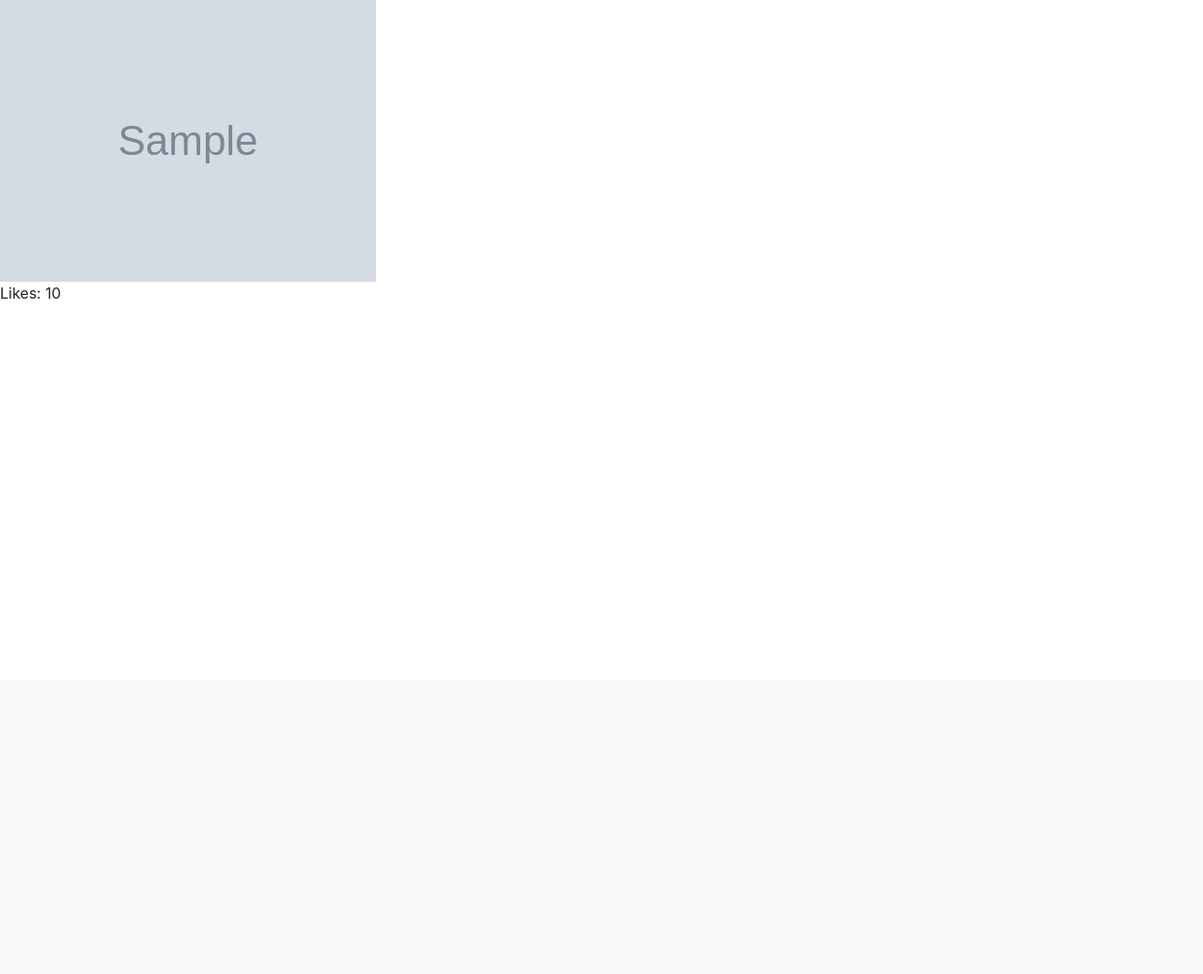
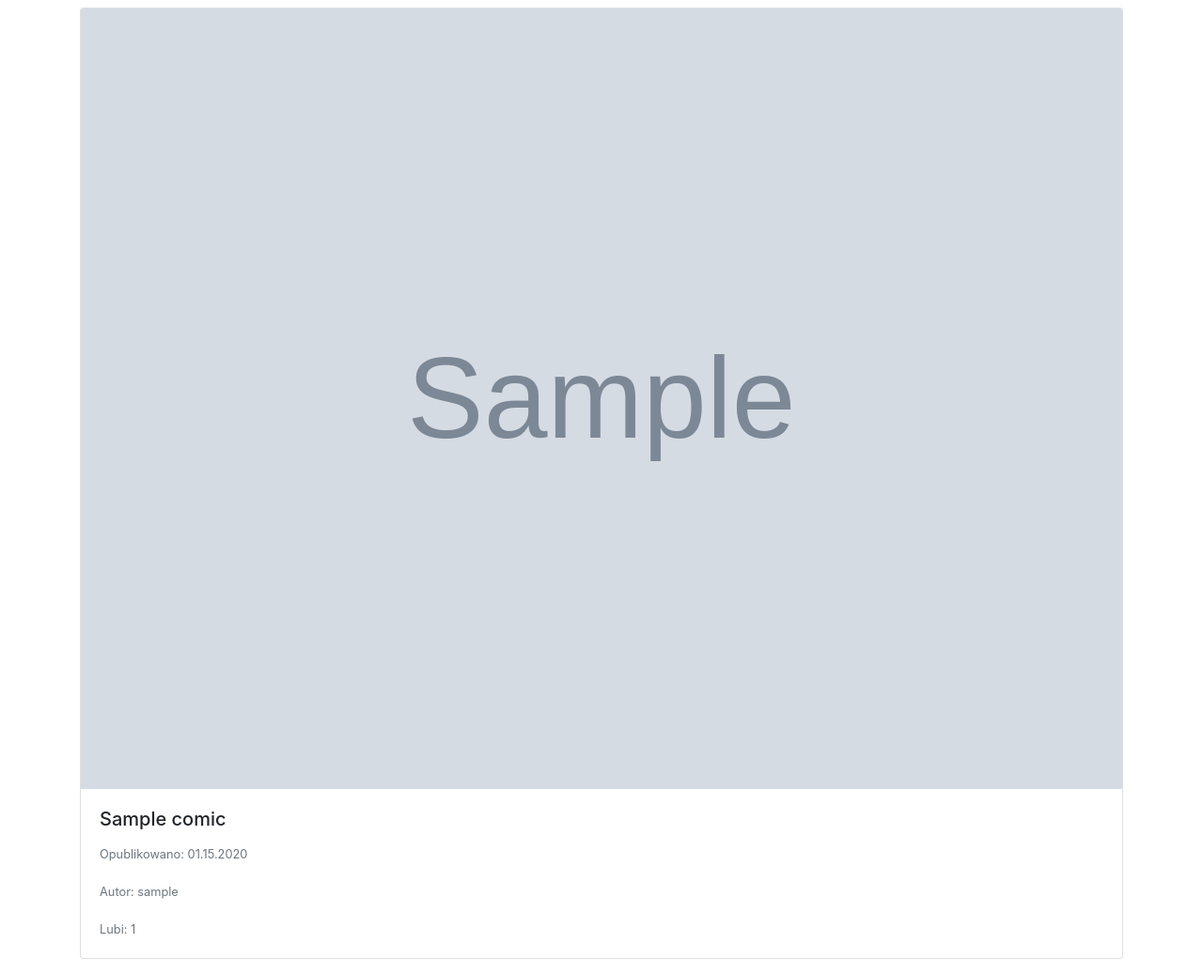
Before and after one commit to PawelPaziewski/komiksowo, a Symfony app: template templates/photos.html.twig in a window 1280 px wide. Shown: the part 76-1113 px from the top of the page at 94% size. Before the commit the page ends 394 px from the top, so only its background shows below. Run offline with Twig, Linux system fonts and the light colour scheme; the template is opened without the code that fills it: most values are stand-ins (such as "Sample title", 1, 10 or a date in 2020); grey boxes marked "Sample" are stand-in pictures; some libraries are stand-ins or nearby versions.

Commit message:
Add cards to photos template

```diff
--- a/templates/base.html.twig
+++ b/templates/base.html.twig
@@ -9,7 +9,7 @@
 <body>
 {#    NAVIGATION    #}
 
-<nav class="navbar navbar-expand-lg navbar-dark bg-dark">
+<nav class="navbar navbar-expand-lg navbar-dark bg-dark mb-2">
     <div class="collapse navbar-collapse" id="navbarText">
         <ul class="navbar-nav mr-auto">
             <li class="nav-item {% if app.request.get('_route') == 'index' or app.request.get('_route') == 'in' %}active{% endif %}">
--- a/templates/photos.html.twig
+++ b/templates/photos.html.twig
@@ -4,27 +4,44 @@
 
 {% block body %}
     {% for comic in comics %}
-        <img src="/../comics/{{ comic.filename }}" alt="">
+<div class="container">
+    <div class="card mb-3">
+        <img src="/../comics/{{ comic.filename }}" class="card-img-top" alt="/../comics/{{ comic.filename }}">
+        <div class="card-body">
+            <h5 class="card-title">{{ comic.title }}</h5>
+            <div class="row">
+                <div class="col-sm">
+                    <p class="card-text"><small
+                                class="text-muted">Opublikowano: {{ comic.uploadedDate|date("m.d.Y") }}</small></p>
+                    <p class="card-text"><small class="text-muted">Autor: {{ comic.user.username }}</small></p>
+                    <p class="card-text"><small class="text-muted">Lubi: {{ comic.numOfLikes }}</small></p>
+                </div>
+                <div class="col-sm">
                     {% if app.user %}
                         {% if comic.likesBy.contains(app.user) %}
-                {#                Lubi#}
-                <a href="{{  path('unlike', {'id': comic.id}) }}">
-                <img src="/../lajkbang.png" height="50">
+                            {#                            Lubi#}
+                            <a href="{{ path('unlike', {'id': comic.id}) }}">
+                                <img src="/../lajkbang.png" height="100">
                             </a>
 
                         {% else %}
-                {#                Nie lubi#}
-                <a href="{{  path('like', {'id': comic.id}) }}">
-                    <img src="/../lajkpng.png" height="50">
+                            {#                            Nie lubi#}
+                            <a href="{{ path('like', {'id': comic.id}) }}">
+                                <img src="/../lajkpng.png" height="100">
                             </a>
                         {% endif %}
                     {% endif %}
+                </div>
+                <div class="col-sm">
                     {% if app.user==comic.user %}
                         <a href="{{ path('delete', {'id': comic.id}) }}">
-                <img src="/../delete.png" alt="delete.png" height="50">
+                            <img src="/../delete.png" alt="delete.png" height="100">
                         </a>
                     {% endif %}
-        <p>Likes: {{ comic.getNumOfLikes }}</p>
-
+                </div>
+            </div>
+        </div>
+    </div>
+</div>
     {% endfor %}
     {% endblock %}
```
Also changed, not shown: src/Controller/PhotoController.php (+8 -5 lines), 1 other file. Lines whose indentation alone changed are shown as unchanged.
